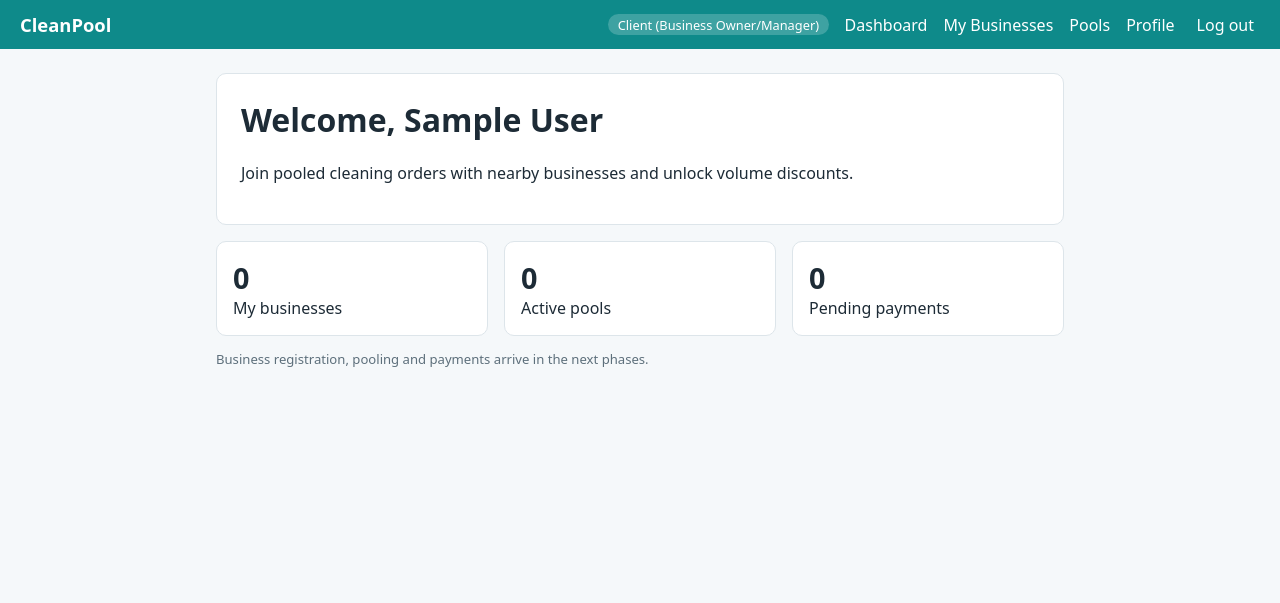
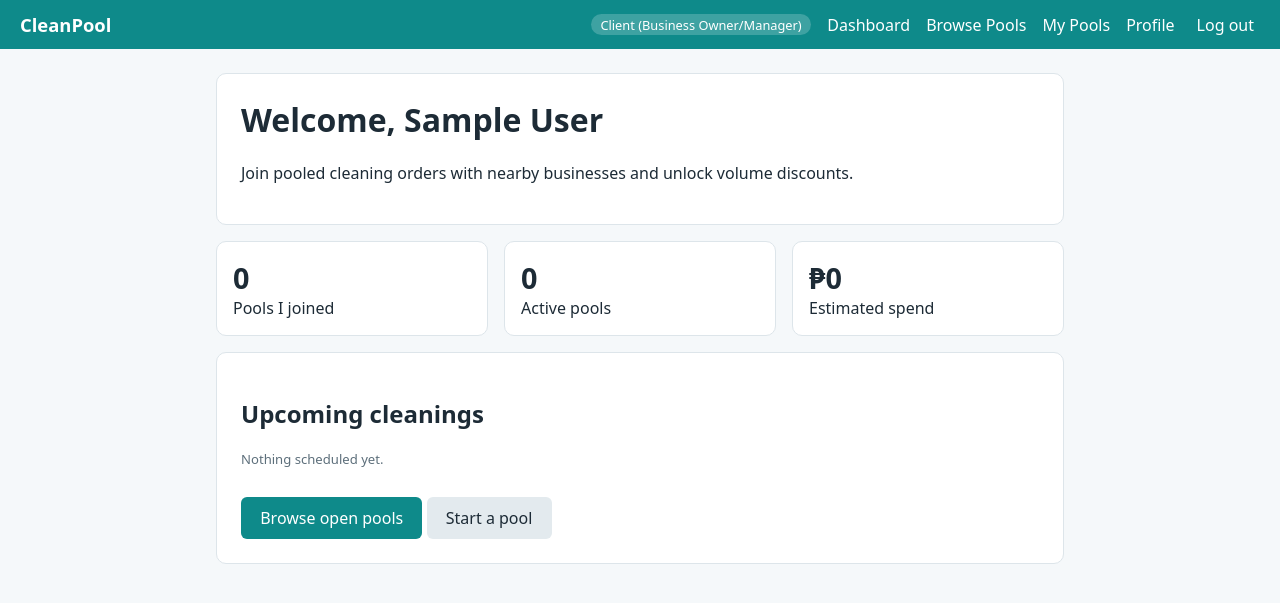
Before and after one commit to joshwawi/CleanPool-Salvador-Joshua-G06, a Django app: page /dashboard/client/ in a window 1280 px wide. Shown: the top 603 px of the page. Run offline with Django 5.2, Linux system fonts and the light colour scheme; the visitor is signed in with stand-in values (Sample User, id 1); data that the repository does not hold is empty.

Commit message:
Show pools on client, provider and admin dashboards and nav
Co-Authored-By: Claude Sonnet 5.5 <noreply@anthropic.com>
Claude-Session: https://claude.ai/code/session_015JrUaM8JgGhrfEf8oAdGYa

```diff
--- a/accounts/views.py
+++ b/accounts/views.py
@@ -10,7 +10,7 @@ from django.views.decorators.http import require_POST
 
 from .decorators import role_required
 from .forms import LoginForm, ProfileForm, RegistrationForm
-from pools.models import Service
+from pools.models import Pool, Service
 
 from .models import User
 
@@ -85,7 +85,15 @@ def dashboard_redirect(request):
 
 @role_required(User.ROLE_CLIENT)
 def client_dashboard(request):
-    return render(request, "accounts/dashboard_client.html")
+    memberships = request.user.pool_memberships.select_related("pool", "pool__service")
+    active = [m for m in memberships if m.pool.status in (Pool.STATUS_OPEN, Pool.STATUS_CONFIRMED)]
+    ctx = {
+        "pool_count": len(memberships),
+        "active_count": len(active),
+        "estimated_spend": sum((m.estimated_cost for m in active), 0),
+        "upcoming": sorted(active, key=lambda m: m.pool.scheduled_date)[:5],
+    }
+    return render(request, "accounts/dashboard_client.html", ctx)
 
 
 @role_required(User.ROLE_PROVIDER)
@@ -95,6 +103,8 @@ def provider_dashboard(request):
         "service_count": services.count(),
         "published_count": services.filter(is_published=True).count(),
         "recent_services": services[:5],
+        "pending_count": Pool.objects.filter(service__provider=request.user, status=Pool.STATUS_OPEN).count(),
+        "confirmed_count": Pool.objects.filter(service__provider=request.user, status=Pool.STATUS_CONFIRMED).count(),
     }
     return render(request, "accounts/dashboard_provider.html", ctx)
 
@@ -105,6 +115,8 @@ def admin_dashboard(request):
         "total_users": User.objects.count(),
         "client_count": User.objects.filter(role=User.ROLE_CLIENT).count(),
         "provider_count": User.objects.filter(role=User.ROLE_PROVIDER).count(),
+        "pool_count": Pool.objects.count(),
+        "open_pool_count": Pool.objects.filter(status=Pool.STATUS_OPEN).count(),
         "recent_users": User.objects.order_by("-created_at")[:10],
     }
     return render(request, "accounts/dashboard_admin.html", ctx)
--- a/templates/accounts/dashboard_admin.html
+++ b/templates/accounts/dashboard_admin.html
@@ -6,7 +6,9 @@
   <div class="stat"><b>{{ total_users }}</b>Total users</div>
   <div class="stat"><b>{{ client_count }}</b>Clients</div>
   <div class="stat"><b>{{ provider_count }}</b>Providers</div>
+  <div class="stat"><b>{{ pool_count }}</b>Pools ({{ open_pool_count }} open)</div>
 </div>
+<p><a class="btn" href="{% url 'pools:admin_pools' %}">Manage all pools</a></p>
 <div class="card" style="margin-top:1rem">
   <h2>Recent registrations</h2>
   <table>
--- a/templates/accounts/dashboard_client.html
+++ b/templates/accounts/dashboard_client.html
@@ -6,9 +6,16 @@
   <p>Join pooled cleaning orders with nearby businesses and unlock volume discounts.</p>
 </div>
 <div class="stats">
-  <div class="stat"><b>0</b>My businesses</div>
-  <div class="stat"><b>0</b>Active pools</div>
-  <div class="stat"><b>0</b>Pending payments</div>
+  <div class="stat"><b>{{ pool_count }}</b>Pools I joined</div>
+  <div class="stat"><b>{{ active_count }}</b>Active pools</div>
+  <div class="stat"><b>₱{{ estimated_spend }}</b>Estimated spend</div>
 </div>
-<p class="help">Business registration, pooling and payments arrive in the next phases.</p>
+<div class="card" style="margin-top:1rem">
+  <h2>Upcoming cleanings</h2>
+  {% for m in upcoming %}
+    <p><a href="{% url 'pools:pool_detail' m.pool_id %}">{{ m.pool.title }}</a> – {{ m.pool.scheduled_date|date:"M d, Y" }} ({{ m.pool.get_status_display }})</p>
+  {% empty %}<p class="help">Nothing scheduled yet.</p>{% endfor %}
+  <a class="btn" href="{% url 'pools:pool_list' %}">Browse open pools</a>
+  <a class="btn secondary" href="{% url 'pools:pool_create' %}">Start a pool</a>
+</div>
 {% endblock %}
--- a/templates/accounts/dashboard_provider.html
+++ b/templates/accounts/dashboard_provider.html
@@ -9,6 +9,8 @@
 <div class="stats">
   <div class="stat"><b>{{ service_count }}</b>My services</div>
   <div class="stat"><b>{{ published_count }}</b>Published services</div>
+  <div class="stat"><b>{{ pending_count }}</b>Open pools</div>
+  <div class="stat"><b>{{ confirmed_count }}</b>Confirmed pools</div>
 </div>
 <div class="card" style="margin-top:1rem">
   <h2>Recent services</h2>
@@ -16,5 +18,6 @@
     <p><a href="{% url 'pools:service_detail' s.pk %}">{{ s.title }}</a> – {% if s.is_published %}Published{% else %}Draft{% endif %}</p>
   {% empty %}<p class="help">No services yet.</p>{% endfor %}
   <a class="btn" href="{% url 'pools:service_create' %}">+ New service</a>
+  <a class="btn secondary" href="{% url 'pools:provider_pools' %}">View pool requests</a>
 </div>
 {% endblock %}
--- a/templates/base.html
+++ b/templates/base.html
@@ -43,9 +43,9 @@
   {% if user.is_authenticated %}
     <span class="role">{{ user.get_role_display }}</span>
     <a href="{% url 'accounts:dashboard' %}">Dashboard</a>
-    {% if user.role == 'client' %}<a href="#">My Businesses</a><a href="#">Pools</a>{% endif %}
-    {% if user.role == 'provider' %}<a href="{% url 'pools:service_list' %}">My Services</a>{% endif %}
-    {% if user.role == 'admin' %}<a href="#">Verify Providers</a><a href="#">Payments</a><a href="/admin/">Django Admin</a>{% endif %}
+    {% if user.role == 'client' %}<a href="{% url 'pools:pool_list' %}">Browse Pools</a><a href="{% url 'pools:my_pools' %}">My Pools</a>{% endif %}
+    {% if user.role == 'provider' %}<a href="{% url 'pools:service_list' %}">My Services</a><a href="{% url 'pools:provider_pools' %}">Pool Requests</a>{% endif %}
+    {% if user.role == 'admin' %}<a href="{% url 'pools:admin_pools' %}">All Pools</a><a href="/admin/">Django Admin</a>{% endif %}
     <a href="{% url 'accounts:profile' %}">Profile</a>
     <form method="post" action="{% url 'accounts:logout' %}" style="margin:0">{% csrf_token %}<button type="submit">Log out</button></form>
   {% else %}
```
Also changed, not shown: pools/admin.py (+13 -1 lines).
